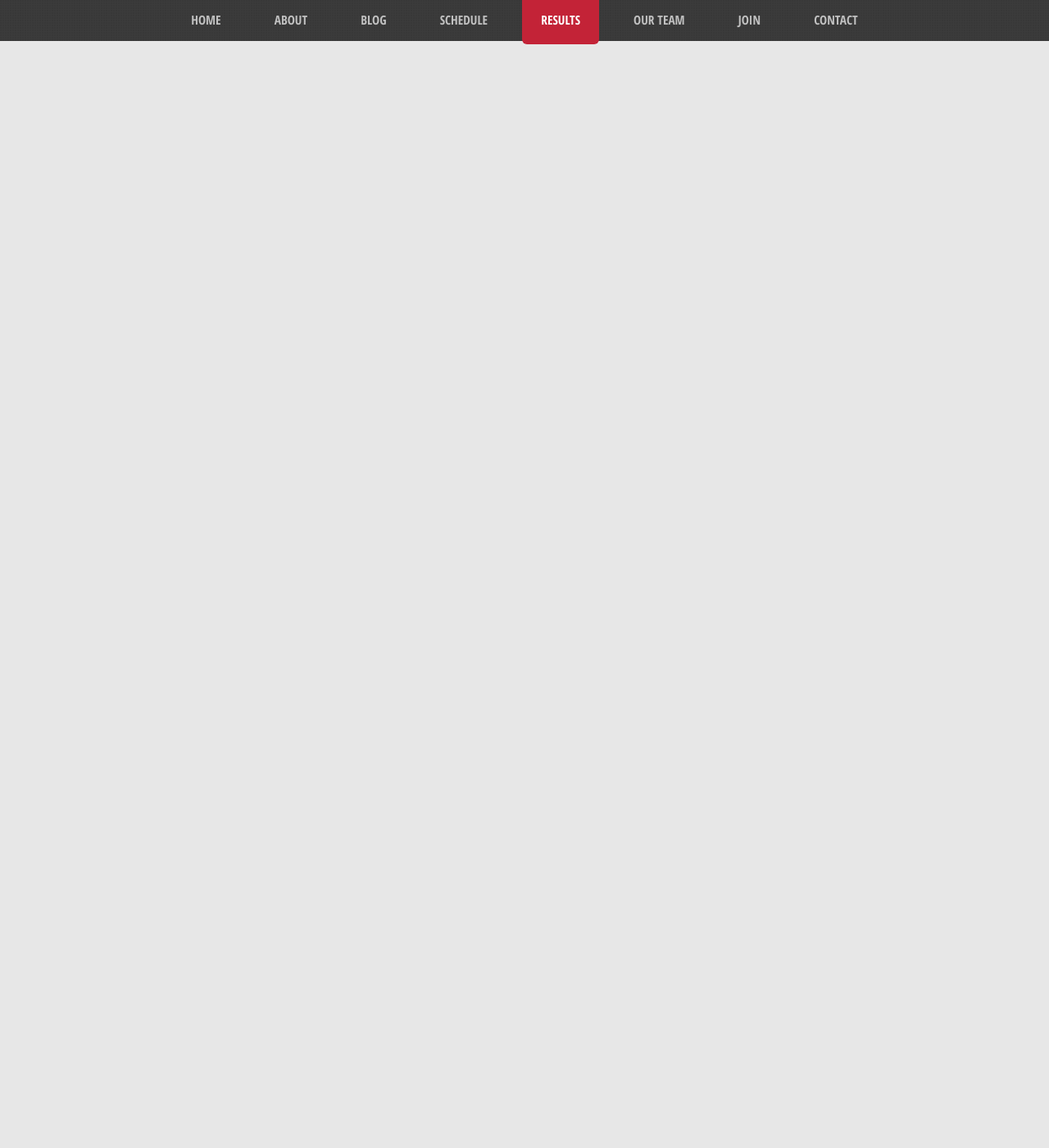
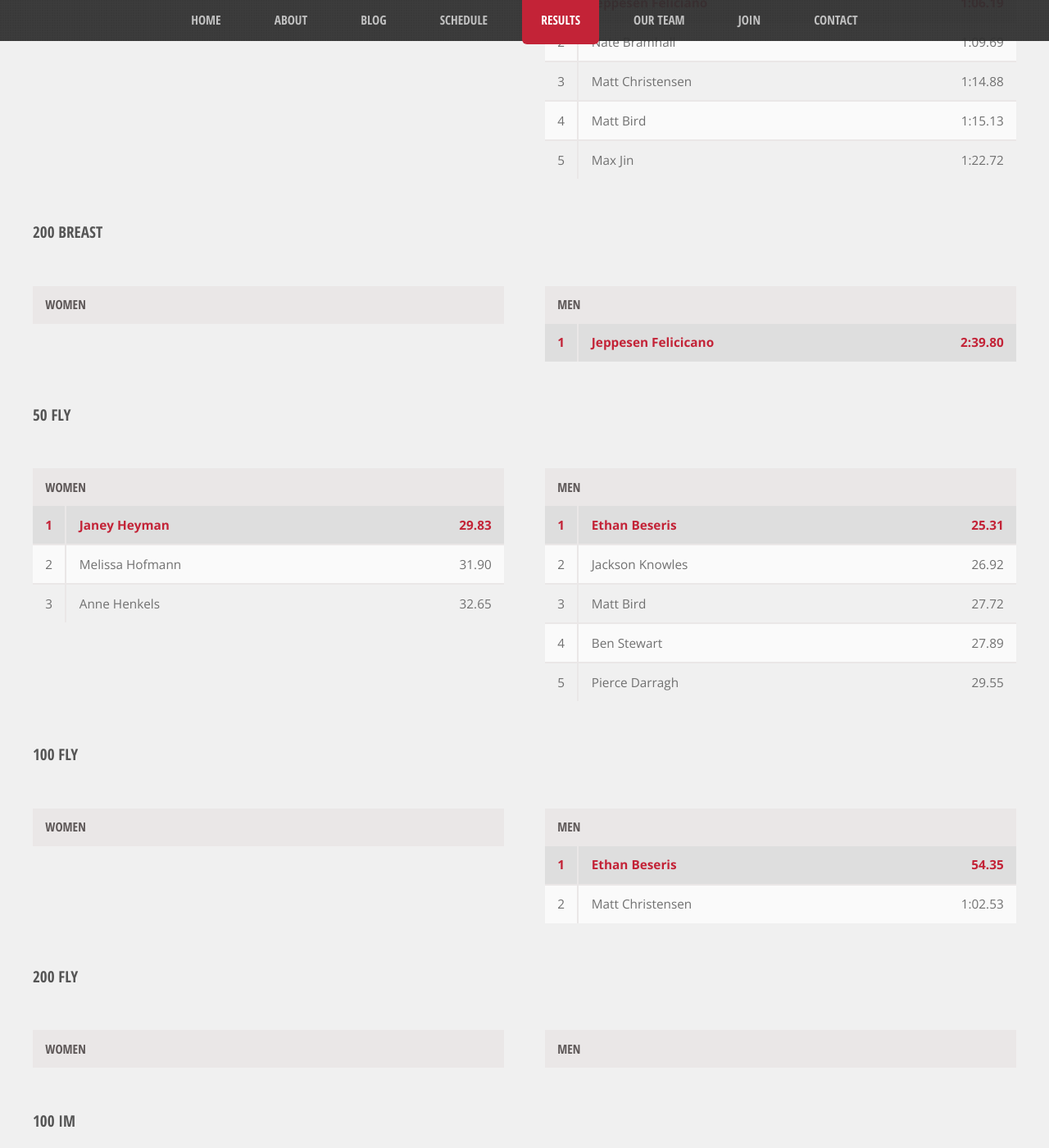
Before and after one commit to utahclubswimming/utahclubswimming.github.io, a Jekyll site: the page built from depth.html, in a window 1280 px wide and 1400 px high, scrolled down 3683 px. Shown: the whole window at 82% size. Built offline with Jekyll 4.4.1, drawn with Linux system fonts in a browser that asks for light colours; some of the changed text lies outside the part shown.

Commit message:
Resolves #62
Updated the full depth chart. Looks like we need some more swims!

```diff
--- a/_data/depth.yml
+++ b/_data/depth.yml
@@ -36,3 +36,146 @@
       time: "57.44"
     - name: Ben Stewart
       time: "57.67"
+- event: 200 Free
+  women:
+    - name: Aari Lyijynen
+      time: "2:34.08"
+  men:
+    - name: Matt Bird
+      time: "2:06.03"
+    - name: Jackson Knowles
+      time: "2:06.26"
+    - name: Matt Christensen
+      time: "2:26.84"
+    - name: Dylan Noaker
+      time: "2:43.91"
+- event: 500 Free
+  women:
+    - name: Polly Creveling
+      time: "6:02.78"
+    - name: Janey Heyman
+      time: "6:05.54"
+  men:
+    - name: Matt Bird
+      time: "6:01.61"
+    - name: Dylan Noaker
+      time: "7:42.72"
+- event: 1000 Free
+- event: 1650 Free
+  men:
+    - name: Matt Bird
+      time: "20:54.42"
+    - name: Dylan Noaker
+      time: "25:53.40"
+- event: 50 Back
+  women:
+    - name: Melissa Hofmann
+      time: "29.98L"
+    - name: Polly Creveling
+      time: "32.57"
+    - name: LeAnn Nguyen
+      time: "32.73"
+    - name: Aari Lyijynen
+      time: "35.17"
+  men:
+    - name: Ethan Beseris
+      time: "27.21L"
+    - name: Jeppesen Feliciano
+      time: "32.56"
+- event: 100 Back
+  women:
+    - name: Melissa Hofmann
+      time: "1:07.69"
+- event: 200 Back
+- event: 50 Breast
+  women:
+    - name: Al Jamora
+      time: "33.94"
+    - name: LeAnn Nguyen
+      time: "36.49"
+    - name: Janey Heyman
+      time: "37.25"
+  men:
+    - name: Jeppesen Feliciano
+      time: "30.10"
+    - name: Max Jin
+      time: "35.11"
+    - name: Ray Reynolds
+      time: "36.11"
+    - name: Guy Watson
+      time: "36.34"
+- event: 100 Breast
+  men:
+    - name: Jeppesen Feliciano
+      time: "1:06.19"
+    - name: Nate Bramhall
+      time: "1:09.69"
+    - name: Matt Christensen
+      time: "1:14.88"
+    - name: Matt Bird
+      time: "1:15.13"
+    - name: Max Jin
+      time: "1:22.72"
+- event: 200 Breast
+  men:
+    - name: Jeppesen Felicicano
+      time: "2:39.80"
+- event: 50 Fly
+  women:
+    - name: Janey Heyman
+      time: "29.83"
+    - name: Melissa Hofmann
+      time: "31.90"
+    - name: Anne Henkels
+      time: "32.65"
+  men:
+    - name: Ethan Beseris
+      time: "25.31"
+    - name: Jackson Knowles
+      time: "26.92"
+    - name: Matt Bird
+      time: "27.72"
+    - name: Ben Stewart
+      time: "27.89"
+    - name: Pierce Darragh
+      time: "29.55"
+- event: 100 Fly
+  men:
+    - name: Ethan Beseris
+      time: "54.35"
+    - name: Matt Christensen
+      time: "1:02.53"
+- event: 200 Fly
+- event: 100 IM
+  women:
+    - name: Al Jamora
+      time: "1:05.55"
+    - name: Janey Heyman
+      time: "1:07.92"
+    - name: Polly Creveling
+      time: "1:09.82"
+    - name: LeAnn Nguyen
+      time: "1:12.07"
+    - name: Aari Lyijynen
+      time: "1:15.60"
+  men:
+    - name: Ben Stewart
+      time: "1:03.52"
+    - name: Jeppesen Feliciano
+      time: "1:05.44"
+    - name: Pierce Darragh
+      time: "1:07.84"
+    - name: Matt Bird
+      time: "1:10.50"
+    - name: Ray Reynolds
+      time: "1:10.54"
+- event: 200 IM
+  women:
+    - name: Janey Heyman
+      time: "2:34.31"
+  men:
+    - name: Ethan Beseris
+      time: "2:18.01"
+    - name: Jeppesen Feliciano
+      time: "2:25.50"
+- event: 400 IM
```
